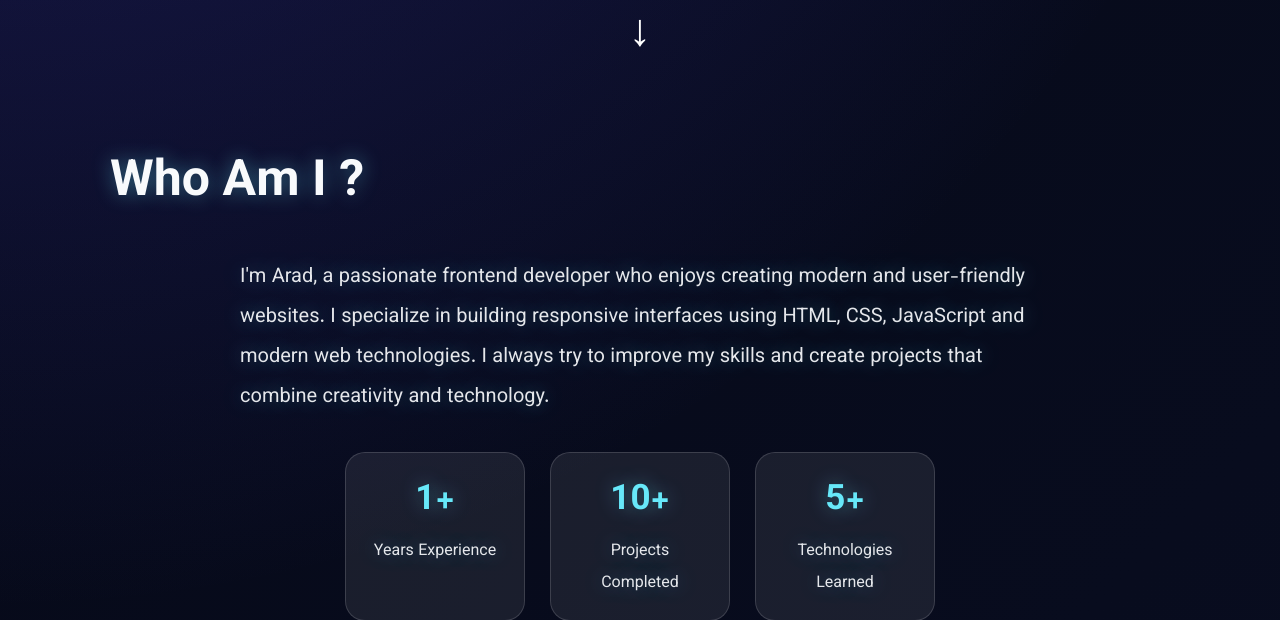
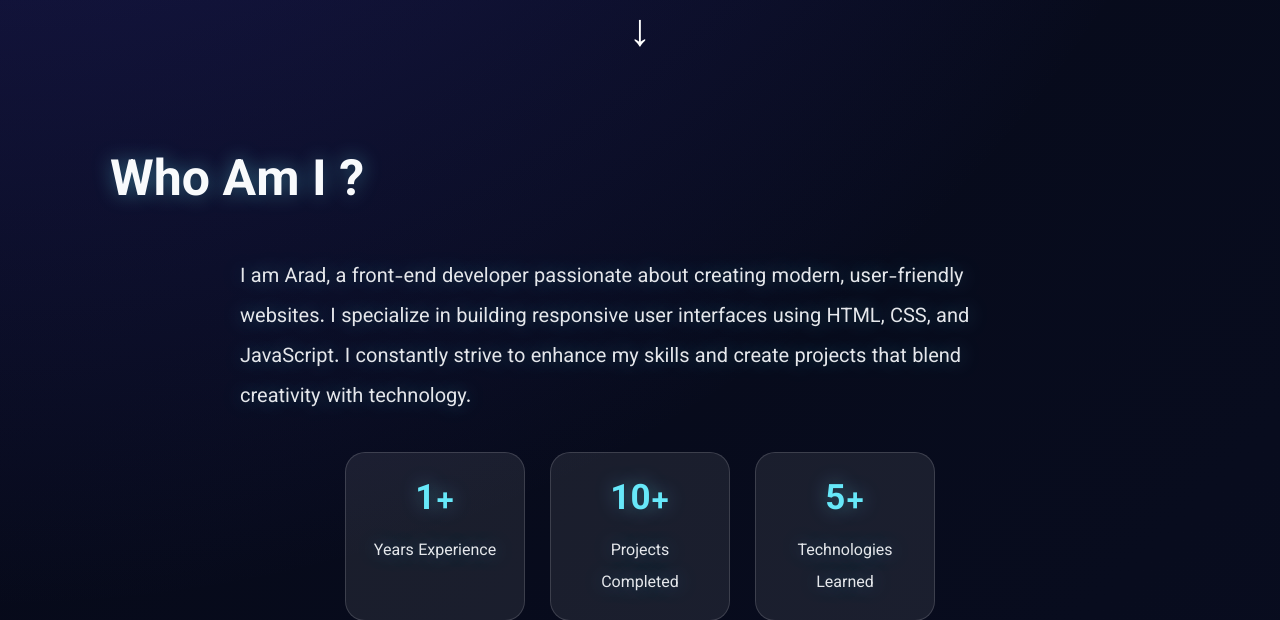
Before and after one commit to ZyvexWasNotHere/Zyvex-website, a Flask app: page / in a window 1280 px wide. Shown: the part 716-1336 px from the top of the page. Run offline with Flask 3, Linux system fonts and the light colour scheme.

Commit message:
Add files via upload
v2.2.3

```diff
--- a/templates/index.html
+++ b/templates/index.html
@@ -65,14 +65,12 @@
     </section>
     <section id="about">
         <h1 data-en="Who Am I ?" data-fa="من کی هستم؟">Who Am I ?</h1>
-        <p data-en="I'm Arad, a passionate frontend developer who enjoys creating modern and user-friendly websites. I specialize
-            in building responsive interfaces using HTML, CSS, JavaScript and modern web technologies. I always try to
-            improve my skills and create projects that combine creativity and technology. " data-fa="من آراد هستم، یک توسعه‌دهنده فرانت‌اند (Frontend) مشتاق که از خلق وب‌سایت‌های مدرن و کاربرپسند لذت می‌برم. تخصص من
-            ساخت رابط‌های کاربری واکنش‌گرا (Responsive) با استفاده از HTML، CSS، JavaScript و فناوری‌های مدرن وب است. من همواره تلاش می‌کنم
-            مهارت‌هایم را ارتقا دهم و پروژه‌هایی خلق کنم که ترکیبی از خلاقیت و فناوری باشند.">I'm Arad, a passionate
-            frontend developer who enjoys creating modern and user-friendly websites. I specialize
-            in building responsive interfaces using HTML, CSS, JavaScript and modern web technologies. I always try to
-            improve my skills and create projects that combine creativity and technology. </p>
+        <p data-en="I am Arad, a front-end developer passionate about creating modern, user-friendly websites. I specialize in building responsive user interfaces using HTML, CSS, and JavaScript. I constantly strive to enhance my skills and create projects that blend creativity with technology. "
+            data-fa="من آراد هستم، یک توسعه‌دهنده فرانت‌اند. کسی که مشتاق خلق وب‌سایت‌های مدرن و کاربرپسند است. تخصص من در ساخت رابط‌های کاربری واکنش‌گرا با استفاده از HTML، CSS و JavaScript است. همواره تلاش می‌کنم مهارت‌هایم را ارتقا دهم و پروژه‌هایی خلق کنم که ترکیبی از خلاقیت و فناوری باشند.">
+            I am Arad, a front-end
+            developer passionate about creating modern, user-friendly websites. I specialize in building responsive user
+            interfaces using HTML, CSS, and JavaScript. I constantly strive to enhance my skills and create projects
+            that blend creativity with technology. </p>
         <div class="stats">
 
             <div class="stat">
```
